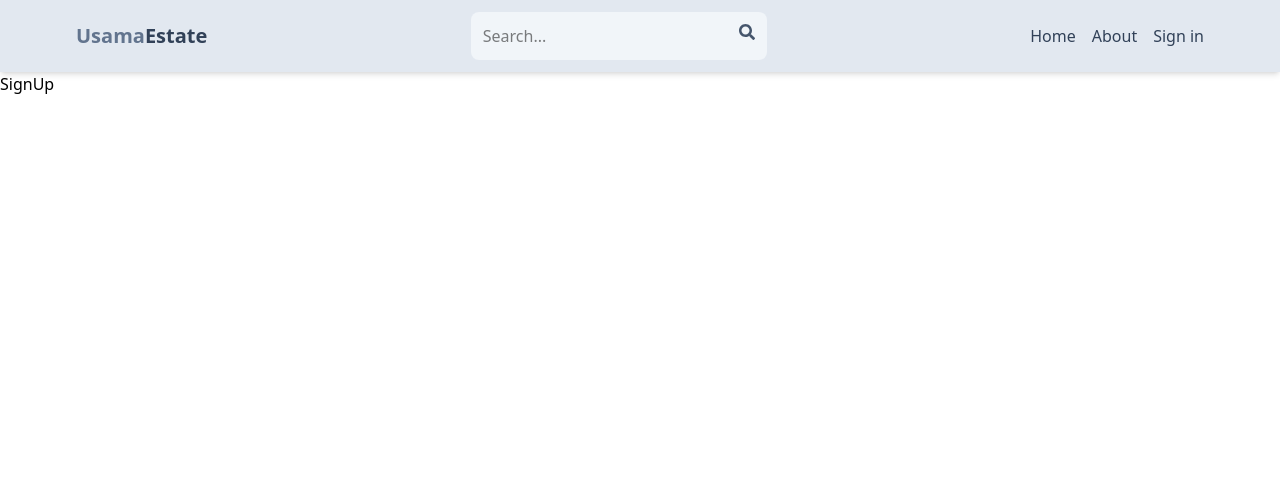
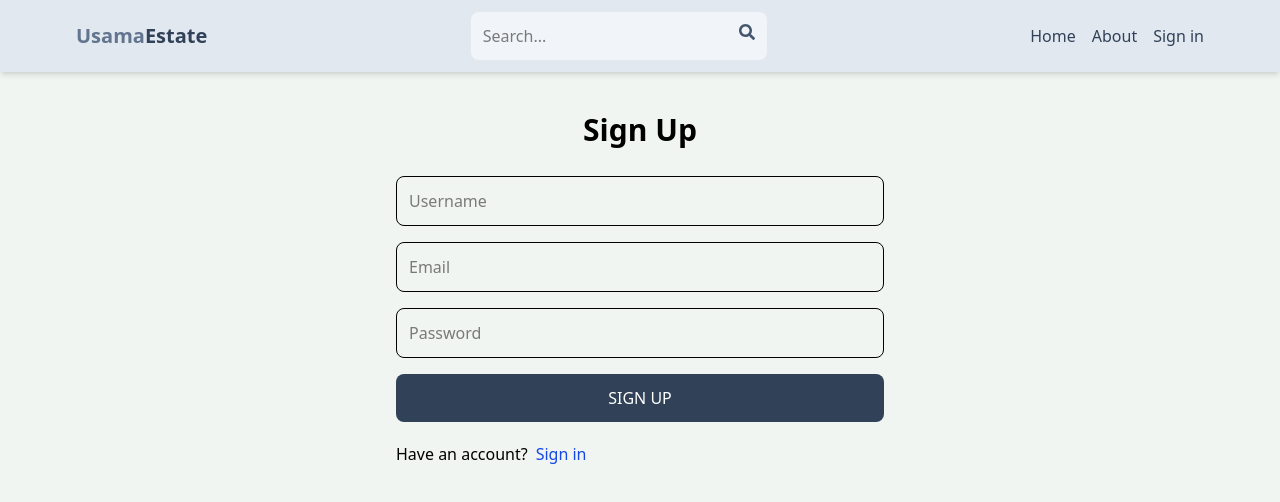
Before and after one commit to Usama809/Real-Estate-Application-React, a React (Vite) app in the folder client/: page /sign-up in a window 1280 px wide. Shown: the top 502 px of the page. Built offline with nearby package versions, Linux system fonts and the light colour scheme.

Commit message:
Conmplete SignUp Page

```diff
--- a/client/src/App.css
+++ b/client/src/App.css
@@ -1 +1,5 @@
 @import "tailwindcss";
+
+body {
+    background-color: rgb(241 , 245, 241);
+}
--- a/client/src/pages/SignUp.jsx
+++ b/client/src/pages/SignUp.jsx
@@ -1,7 +1,22 @@
 import React from 'react'
+import { Link } from 'react-router-dom';
 
 export default function SignUp() {
   return (
-    <div>SignUp</div>
+    <div className='p-3 max-w-lg mx-auto'>
+      <h1 className='text-3xl text-center font-semibold my-7'>Sign Up</h1>
+      <form className='flex flex-col gap-4'>
+        <input type="text" placeholder='Username' id='username' className='border p-3 rounded-lg '/>
+        <input type="email" placeholder='Email' id='email' className='border p-3 rounded-lg '/>
+        <input type="password" placeholder='Password' id='password' className='border p-3 rounded-lg '/>
+        <button className='bg-slate-700 text-white p-3 rounded-lg uppercase hover:opacity-95 disabled:opacity-80'>Sign up</button>
+      </form>
+      <div className='flex gap-2 mt-5'>
+        <p>Have an account? </p>
+        <Link to={"/sign-in"}>
+        <span className='text-blue-700'>Sign in</span>
+        </Link>
+      </div>
+    </div>
   )
 }
```
